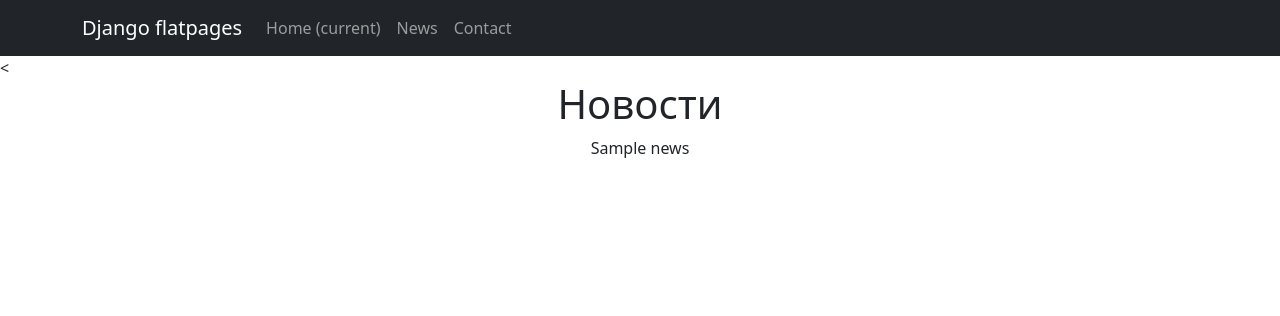
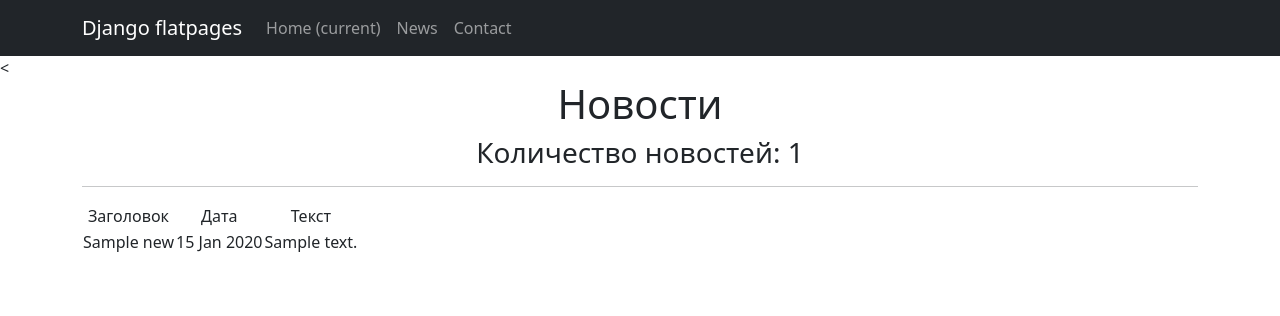
Before and after one commit to ForFan24/news, a Django app: template NewsPaper/templates/news.html in a window 1280 px wide. Shown: the top 316 px of the page. Run offline with Django 4.2, Linux system fonts and the light colour scheme; the template is opened without the code that fills it: most values are stand-ins (such as "Sample title", 1, 10 or a date in 2020); some libraries are stand-ins or nearby versions.

Commit message:
Настройка вывода новостей

```diff
--- a/NewsPaper/templates/news.html
+++ b/NewsPaper/templates/news.html
@@ -8,5 +8,26 @@ News
 <!-- В контенте на странице мы выводим все товары -->
 {% block content %}
 <h1>Новости</h1>
-{{ news }}
+   <h3>Количество новостей: {{ news|length }}</h3>
+<hr>
+   {% if news %}
+       <table>
+           <tr>
+               <td>Заголовок</td>
+               <td>Дата</td>
+               <td>Текст</td>
+           </tr>
+
+           {% for new in news %}
+           <tr>
+               <td>{{ new.title }}</td>
+               <td>{{ new.dateCreation|date:'d M Y' }}</td>
+               <td>{{ new.text|truncatechars:20 }}</td>
+           </tr>
+           {% endfor %}
+
+       </table>
+   {% else %}
+       <h2>Новостей нет!</h2>
+   {% endif %}
 {% endblock content %}
```
Also changed, not shown: NewsPaper/news/views.py (+8 -1 lines), NewsPaper/templates/new.html (+8 -3 lines), NewsPaper/db.sqlite3.
